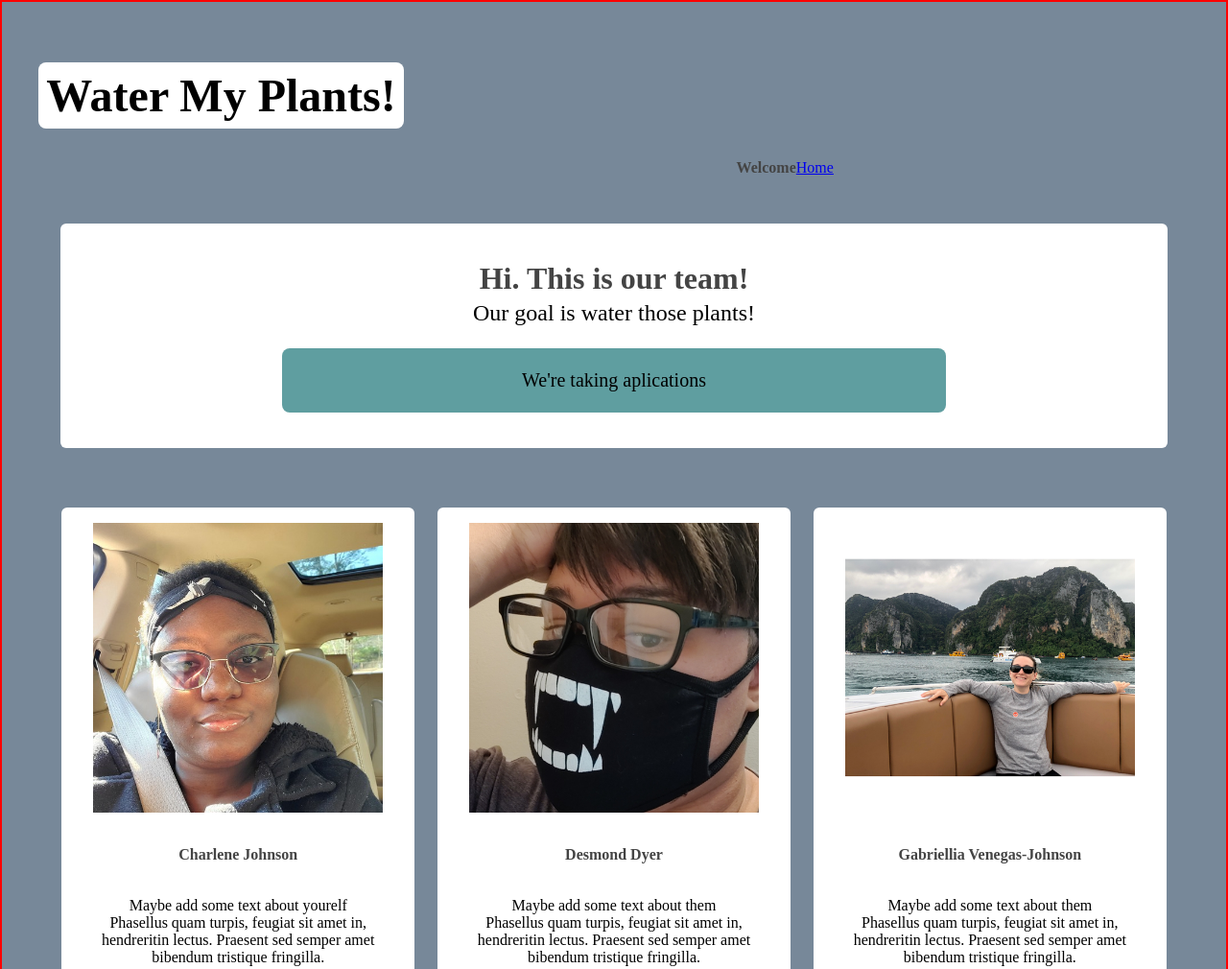
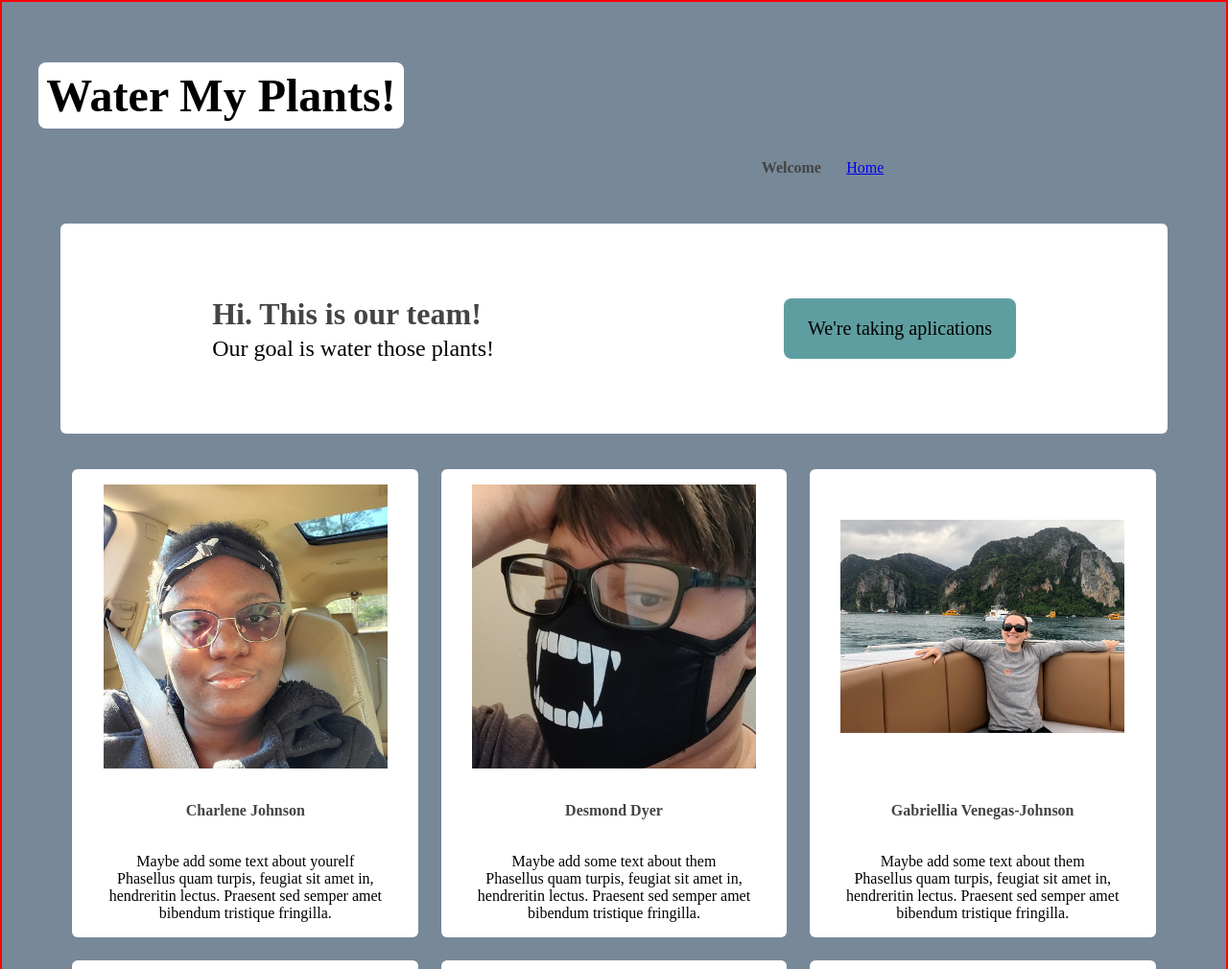
Before and after one commit to Build-Week-PT-Water-My-Plants/marketing-page, a plain HTML site: page about-us.html in a window 1280 px wide. Shown: the top 1010 px of the page at 96% size. Drawn offline with Linux system fonts and the light colour scheme.

Commit message:
1020px pc media qury complete

```diff
--- a/about-us.html
+++ b/about-us.html
@@ -162,7 +162,7 @@
             <div class="inner">
               <header>
                 <h2>Steve Renner PL</h2>
-                <p>Maybe add some text about them</p>
+                <p><strong>Our glorious leader!</strong></p>
               </header>
              <p>
                 Phasellus quam turpis, feugiat sit amet in, hendreritin lectus.
--- a/css/about.css
+++ b/css/about.css
@@ -245,11 +245,13 @@ video {
     display: flex;
     /* border: solid 2px blue; */
     flex-flow: row wrap;
+    width: 90%;
   }
 
-  /* nav ul li {
-    border: solid 2px red;
-  } */
+  nav ul li {
+    /* border: solid 2px red; */
+    padding-left: 6%;
+  }
 
   #banner-wrapper {
     padding: 3%;
@@ -290,4 +292,28 @@ video {
 }
 
 @media screen and (min-width: 1024px) {
+  #banner-wrapper {
+    flex-flow: row wrap;
+    justify-content: center;
+    padding: 6%;
+  }
+
+  #banner-wrapper header {
+    text-align: left;
+  }
+
+  #button {
+    width: 20%;
+    margin-left: 30%;
+    margin-top: 0;
+  }
+
+  #gallery {
+    margin: auto 3%;
+    padding: 1%;
+  }
+
+  .about-box {
+    padding: 0;
+  }
 }
```
